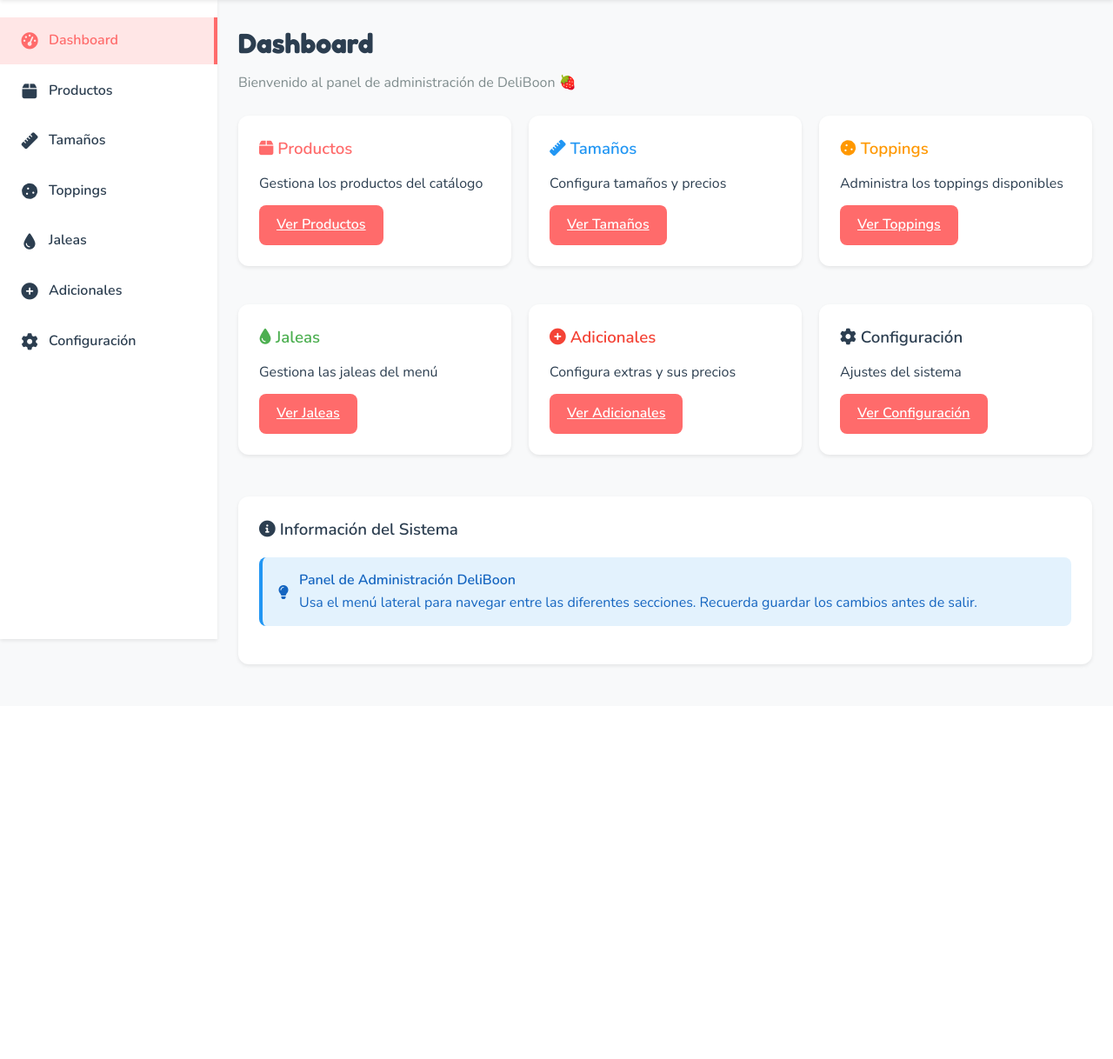
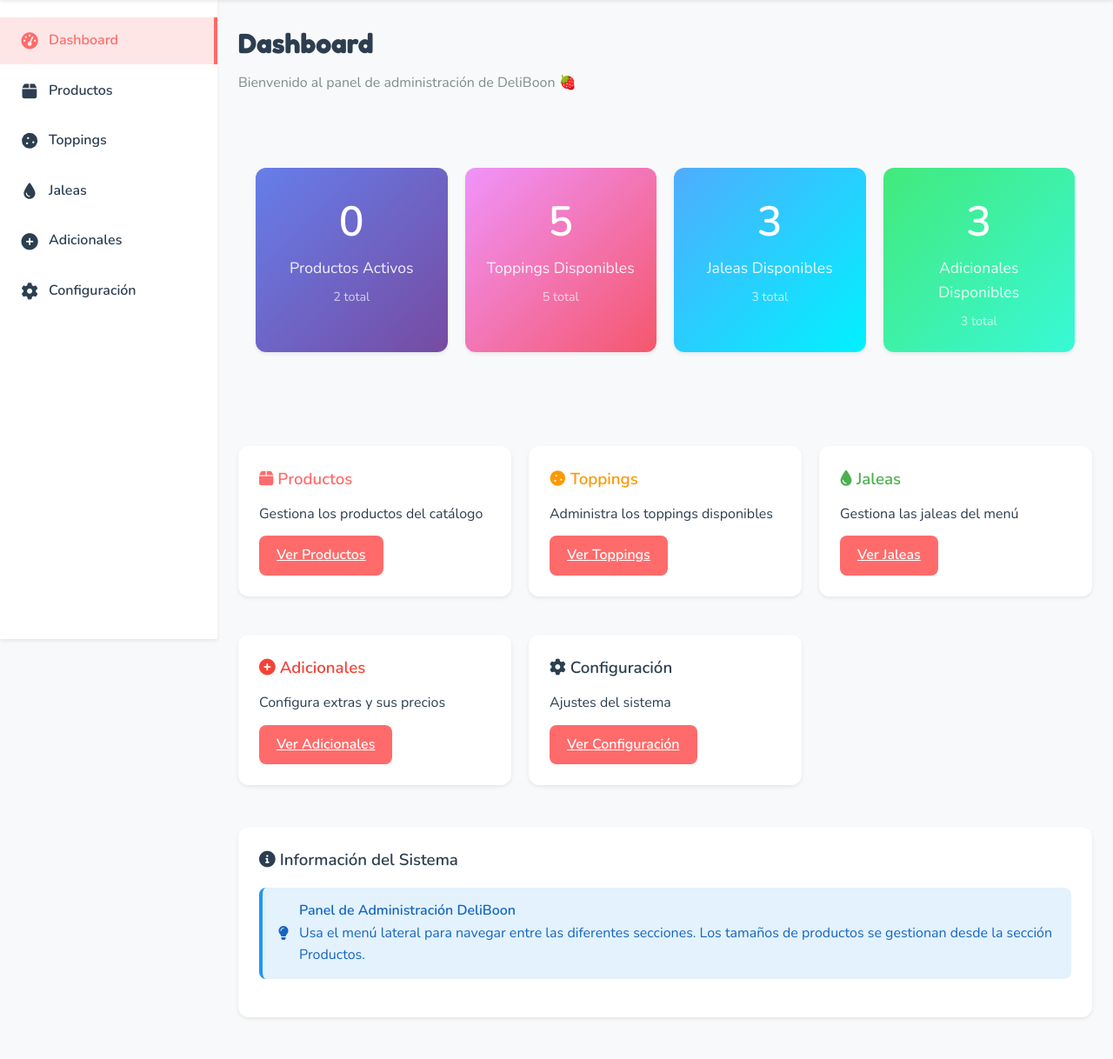
Before and after one commit to RagnarTB/FresasCrema, a Spring Boot app: page /admin/index.html in a window 1280 px wide. Shown: the part 65-1283 px from the top of the page at 87% size. Before the commit the page ends 832 px from the top, so only its background shows below. Run offline with Spring Boot 4, Linux system fonts and the light colour scheme; data comes from the database, SQL or seed files in the repository; some of the project's set-up classes (security, data sources, template engines, error pages and the like) are left out, and stand-ins take their place.

Commit message:
Feat: Mejoras completas del panel de administración
MEJORAS DE NAVEGACIÓN:
- Arreglar navegación del sidebar para que funcione correctamente
- Sincronizar clase 'active' del sidebar con el hash actual
- Eliminar sección "Tamaños" del menú (se gestiona desde Productos)

MEJORAS DEL DASHBOARD:
- Agregar estadísticas en tiempo real con tarjetas visuales
- Mostrar productos, toppings, jaleas y adicionales activos vs totales
- Mejorar UI con gradientes de colores

CAMBIO DE LÓGICA DE ELIMINACIÓN:
- Reemplazar botones "Eliminar" por "Activar/Desactivar"
- Implementar toggleDisponibleProducto para productos
- Implementar toggleDisponibleTopping para toppings
- Implementar toggleDisponibleJalea para jaleas
- Implementar toggleDisponibleAdicional para adicionales
- Mantener histórico de datos en lugar de eliminarlos

LIMPIEZA DE CÓDIGO:
- Eliminar función renderTamanios obsoleta
- Actualizar exportaciones globales window.*
- Remover referencias a funciones de eliminar

Los productos desactivados no aparecerán en el catálogo público
pero se mantienen en la base de datos para históricos.

```diff
--- a/src/main/resources/static/admin/admin.js
+++ b/src/main/resources/static/admin/admin.js
@@ -86,7 +86,7 @@ function setupEventListeners() {
     const sidebarLinks = document.querySelectorAll('.sidebar-link');
     sidebarLinks.forEach(link => {
         link.addEventListener('click', (e) => {
-            e.preventDefault();
+            // No preventDefault - dejar que el navegador maneje el hash
 
             // Remover clase active de todos
             sidebarLinks.forEach(l => l.classList.remove('active'));
@@ -117,11 +117,21 @@ function router() {
 
     console.log('Navegando a:', hash);
 
+    // Actualizar clase active en el sidebar
+    const sidebarLinks = document.querySelectorAll('.sidebar-link');
+    sidebarLinks.forEach(link => {
+        const linkHash = link.getAttribute('href').slice(1);
+        if (linkHash === hash) {
+            link.classList.add('active');
+        } else {
+            link.classList.remove('active');
+        }
+    });
+
     // Mapear rutas a funciones de renderizado
     const routes = {
         'dashboard': renderDashboard,
         'productos': renderProductos,
-        'tamanios': renderTamanios,
         'toppings': renderToppings,
         'jaleas': renderJaleas,
         'adicionales': renderAdicionales,
@@ -139,7 +149,7 @@ function router() {
 /**
  * Renderiza el Dashboard
  */
-function renderDashboard() {
+async function renderDashboard() {
     const content = document.getElementById('content');
     content.innerHTML = `
         <div class="page-header">
@@ -147,7 +157,11 @@ function renderDashboard() {
             <p>Bienvenido al panel de administración de DeliBoon 🍓</p>
         </div>
 
-        <div class="dashboard-grid" style="display: grid; grid-template-columns: repeat(auto-fit, minmax(250px, 1fr)); gap: 20px;">
+        <div id="dashboard-stats" class="loading">
+            <i class="fas fa-spinner fa-spin"></i> Cargando estadísticas...
+        </div>
+
+        <div class="dashboard-grid" style="display: grid; grid-template-columns: repeat(auto-fit, minmax(250px, 1fr)); gap: 20px; margin-top: 24px;">
             <div class="card">
                 <h3 style="color: var(--color-primary); margin-bottom: 12px;">
                     <i class="fas fa-box"></i> Productos
@@ -155,16 +169,6 @@ function renderDashboard() {
                 <p>Gestiona los productos del catálogo</p>
                 <a href="#productos" class="btn btn-primary" style="margin-top: 12px;">
                     Ver Productos
-                </a>
-            </div>
-
-            <div class="card">
-                <h3 style="color: var(--color-info); margin-bottom: 12px;">
-                    <i class="fas fa-ruler"></i> Tamaños
-                </h3>
-                <p>Configura tamaños y precios</p>
-                <a href="#tamanios" class="btn btn-primary" style="margin-top: 12px;">
-                    Ver Tamaños
                 </a>
             </div>
 
@@ -218,11 +222,70 @@ function renderDashboard() {
                 <div>
                     <strong>Panel de Administración DeliBoon</strong><br>
                     Usa el menú lateral para navegar entre las diferentes secciones.
-                    Recuerda guardar los cambios antes de salir.
+                    Los tamaños de productos se gestionan desde la sección Productos.
                 </div>
             </div>
         </div>
     `;
+
+    // Cargar estadísticas
+    await cargarEstadisticasDashboard();
+}
+
+/**
+ * Carga las estadísticas del dashboard
+ */
+async function cargarEstadisticasDashboard() {
+    try {
+        const [productos, toppings, jaleas, adicionales] = await Promise.all([
+            fetch('/api/admin/productos').then(r => r.json()),
+            fetch('/api/admin/toppings').then(r => r.json()),
+            fetch('/api/admin/jaleas').then(r => r.json()),
+            fetch('/api/admin/adicionales').then(r => r.json())
+        ]);
+
+        const statsContainer = document.getElementById('dashboard-stats');
+        const productosActivos = productos.filter(p => p.disponible).length;
+        const toppingsActivos = toppings.filter(t => t.disponible).length;
+        const jaleasActivas = jaleas.filter(j => j.disponible).length;
+        const adicionalesActivos = adicionales.filter(a => a.disponible).length;
+
+        statsContainer.innerHTML = `
+            <div style="display: grid; grid-template-columns: repeat(auto-fit, minmax(200px, 1fr)); gap: 20px;">
+                <div class="card" style="background: linear-gradient(135deg, #667eea 0%, #764ba2 100%); color: white; text-align: center;">
+                    <div style="font-size: 3rem; font-weight: 700;">${productosActivos}</div>
+                    <div style="font-size: 1.1rem; opacity: 0.9;">Productos Activos</div>
+                    <div style="font-size: 0.9rem; opacity: 0.7; margin-top: 8px;">${productos.length} total</div>
+                </div>
+
+                <div class="card" style="background: linear-gradient(135deg, #f093fb 0%, #f5576c 100%); color: white; text-align: center;">
+                    <div style="font-size: 3rem; font-weight: 700;">${toppingsActivos}</div>
+                    <div style="font-size: 1.1rem; opacity: 0.9;">Toppings Disponibles</div>
+                    <div style="font-size: 0.9rem; opacity: 0.7; margin-top: 8px;">${toppings.length} total</div>
+                </div>
+
+                <div class="card" style="background: linear-gradient(135deg, #4facfe 0%, #00f2fe 100%); color: white; text-align: center;">
+                    <div style="font-size: 3rem; font-weight: 700;">${jaleasActivas}</div>
+                    <div style="font-size: 1.1rem; opacity: 0.9;">Jaleas Disponibles</div>
+                    <div style="font-size: 0.9rem; opacity: 0.7; margin-top: 8px;">${jaleas.length} total</div>
+                </div>
+
+                <div class="card" style="background: linear-gradient(135deg, #43e97b 0%, #38f9d7 100%); color: white; text-align: center;">
+                    <div style="font-size: 3rem; font-weight: 700;">${adicionalesActivos}</div>
+                    <div style="font-size: 1.1rem; opacity: 0.9;">Adicionales Disponibles</div>
+                    <div style="font-size: 0.9rem; opacity: 0.7; margin-top: 8px;">${adicionales.length} total</div>
+                </div>
+            </div>
+        `;
+    } catch (error) {
+        console.error('Error al cargar estadísticas:', error);
+        document.getElementById('dashboard-stats').innerHTML = `
+            <div class="alert alert-warning">
+                <i class="fas fa-exclamation-triangle"></i>
+                <span>No se pudieron cargar las estadísticas.</span>
+            </div>
+        `;
+    }
 }
 
 /**
@@ -342,8 +405,11 @@ function mostrarProductos(productos) {
                                 <button class="btn btn-sm btn-secondary" onclick="editarProducto(${producto.id})" title="Editar">
                                     <i class="fas fa-edit"></i>
                                 </button>
-                                <button class="btn btn-sm btn-danger" onclick="eliminarProducto(${producto.id}, '${producto.nombre}')" title="Eliminar">
-                                    <i class="fas fa-trash"></i>
+                                <button class="btn btn-sm ${producto.disponible ? 'btn-warning' : 'btn-success'}"
+                                        onclick="toggleDisponibleProducto(${producto.id}, '${producto.nombre}', ${producto.disponible})"
+                                        title="${producto.disponible ? 'Desactivar' : 'Activar'}">
+                                    <i class="fas fa-${producto.disponible ? 'times' : 'check'}"></i>
+                                    ${producto.disponible ? 'Desactivar' : 'Activar'}
                                 </button>
                             </td>
                         </tr>
@@ -513,27 +579,38 @@ async function guardarProducto(id = null) {
 }
 
 /**
- * Elimina un producto
- */
-async function eliminarProducto(id, nombre) {
-    if (!confirm(`¿Estás seguro de eliminar el producto "${nombre}"?\n\nEsta acción eliminará también todos sus tamaños asociados.`)) {
+ * Activa o desactiva un producto
+ */
+async function toggleDisponibleProducto(id, nombre, disponibleActual) {
+    const accion = disponibleActual ? 'desactivar' : 'activar';
+    if (!confirm(`¿Estás seguro de ${accion} el producto "${nombre}"?\n\nLos clientes ${disponibleActual ? 'NO' : 'SÍ'} podrán verlo en el catálogo.`)) {
         return;
     }
 
     try {
+        // Obtener el producto actual
+        const getResponse = await fetch(`/api/admin/productos/${id}`);
+        if (!getResponse.ok) throw new Error('Error al obtener el producto');
+
+        const producto = await getResponse.json();
+        producto.disponible = !disponibleActual;
+
+        // Actualizar el producto
         const response = await fetch(`/api/admin/productos/${id}`, {
-            method: 'DELETE'
+            method: 'PUT',
+            headers: { 'Content-Type': 'application/json' },
+            body: JSON.stringify(producto)
         });
 
         if (!response.ok) {
-            throw new Error('Error al eliminar el producto');
-        }
-
-        showAlert('Producto eliminado exitosamente', 'success');
+            throw new Error('Error al actualizar el producto');
+        }
+
+        showAlert(`Producto ${accion}do exitosamente`, 'success');
         await cargarProductos();
     } catch (error) {
         console.error('Error:', error);
-        showAlert('Error al eliminar el producto', 'danger');
+        showAlert(`Error al ${accion} el producto`, 'danger');
     }
 }
 
@@ -629,29 +706,6 @@ async function verTamanios(productoId) {
     }
 }
 
-/**
- * Renderiza la página de Tamaños
- */
-async function renderTamanios() {
-    const content = document.getElementById('content');
-    content.innerHTML = `
-        <div class="page-header">
-            <h1>Tamaños</h1>
-            <p>Gestión de tamaños y precios</p>
-        </div>
-
-        <div class="card">
-            <div class="alert alert-info">
-                <i class="fas fa-info-circle"></i>
-                <div>
-                    <strong>Tip:</strong> Los tamaños se gestionan individualmente desde cada producto.
-                    Ve a <a href="#productos" style="color: var(--color-primary); font-weight: 700;">Productos</a>
-                    y haz clic en el botón de tamaños <i class="fas fa-ruler"></i> para configurarlos.
-                </div>
-            </div>
-        </div>
-    `;
-}
 
 /**
  * Crea un nuevo tamaño para un producto específico
@@ -920,8 +974,11 @@ async function cargarToppings() {
                                     <button class="btn btn-sm btn-secondary" onclick="editarTopping(${topping.id})" title="Editar">
                                         <i class="fas fa-edit"></i>
                                     </button>
-                                    <button class="btn btn-sm btn-danger" onclick="eliminarTopping(${topping.id}, '${topping.nombre}')" title="Eliminar">
-                                        <i class="fas fa-trash"></i>
+                                    <button class="btn btn-sm ${topping.disponible ? 'btn-warning' : 'btn-success'}"
+                                            onclick="toggleDisponibleTopping(${topping.id}, '${topping.nombre}', ${topping.disponible})"
+                                            title="${topping.disponible ? 'Desactivar' : 'Activar'}">
+                                        <i class="fas fa-${topping.disponible ? 'times' : 'check'}"></i>
+                                        ${topping.disponible ? 'Desactivar' : 'Activar'}
                                     </button>
                                 </td>
                             </tr>
@@ -1041,25 +1098,34 @@ async function guardarTopping(id = null) {
     }
 }
 
-async function eliminarTopping(id, nombre) {
-    if (!confirm(`¿Estás seguro de eliminar el topping "${nombre}"?`)) {
+async function toggleDisponibleTopping(id, nombre, disponibleActual) {
+    const accion = disponibleActual ? 'desactivar' : 'activar';
+    if (!confirm(`¿Estás seguro de ${accion} el topping "${nombre}"?`)) {
         return;
     }
 
     try {
+        const getResponse = await fetch(`/api/admin/toppings/${id}`);
+        if (!getResponse.ok) throw new Error('Error al obtener el topping');
+
+        const topping = await getResponse.json();
+        topping.disponible = !disponibleActual;
+
         const response = await fetch(`/api/admin/toppings/${id}`, {
-            method: 'DELETE'
+            method: 'PUT',
+            headers: { 'Content-Type': 'application/json' },
+            body: JSON.stringify(topping)
         });
 
         if (!response.ok) {
-            throw new Error('Error al eliminar el topping');
-        }
-
-        showAlert('Topping eliminado exitosamente', 'success');
+            throw new Error('Error al actualizar el topping');
+        }
+
+        showAlert(`Topping ${accion}do exitosamente`, 'success');
         await cargarToppings();
     } catch (error) {
         console.error('Error:', error);
-        showAlert('Error al eliminar el topping', 'danger');
+        showAlert(`Error al ${accion} el topping`, 'danger');
     }
 }
 
@@ -1138,8 +1204,11 @@ async function cargarJaleas() {
                                     <button class="btn btn-sm btn-secondary" onclick="editarJalea(${jalea.id})" title="Editar">
                                         <i class="fas fa-edit"></i>
                                     </button>
-                                    <button class="btn btn-sm btn-danger" onclick="eliminarJalea(${jalea.id}, '${jalea.nombre}')" title="Eliminar">
-                                        <i class="fas fa-trash"></i>
+                                    <button class="btn btn-sm ${jalea.disponible ? 'btn-warning' : 'btn-success'}"
+                                            onclick="toggleDisponibleJalea(${jalea.id}, '${jalea.nombre}', ${jalea.disponible})"
+                                            title="${jalea.disponible ? 'Desactivar' : 'Activar'}">
+                                        <i class="fas fa-${jalea.disponible ? 'times' : 'check'}"></i>
+                                        ${jalea.disponible ? 'Desactivar' : 'Activar'}
                                     </button>
                                 </td>
                             </tr>
@@ -1259,25 +1328,34 @@ async function guardarJalea(id = null) {
     }
 }
 
-async function eliminarJalea(id, nombre) {
-    if (!confirm(`¿Estás seguro de eliminar la jalea "${nombre}"?`)) {
+async function toggleDisponibleJalea(id, nombre, disponibleActual) {
+    const accion = disponibleActual ? 'desactivar' : 'activar';
+    if (!confirm(`¿Estás seguro de ${accion} la jalea "${nombre}"?`)) {
         return;
     }
 
     try {
+        const getResponse = await fetch(`/api/admin/jaleas/${id}`);
+        if (!getResponse.ok) throw new Error('Error al obtener la jalea');
+
+        const jalea = await getResponse.json();
+        jalea.disponible = !disponibleActual;
+
         const response = await fetch(`/api/admin/jaleas/${id}`, {
-            method: 'DELETE'
+            method: 'PUT',
+            headers: { 'Content-Type': 'application/json' },
+            body: JSON.stringify(jalea)
         });
 
         if (!response.ok) {
-            throw new Error('Error al eliminar la jalea');
-        }
-
-        showAlert('Jalea eliminada exitosamente', 'success');
+            throw new Error('Error al actualizar la jalea');
+        }
+
+        showAlert(`Jalea ${accion}da exitosamente`, 'success');
         await cargarJaleas();
     } catch (error) {
         console.error('Error:', error);
-        showAlert('Error al eliminar la jalea', 'danger');
+        showAlert(`Error al ${accion} la jalea`, 'danger');
     }
 }
 
@@ -1358,8 +1436,11 @@ async function cargarAdicionales() {
                                     <button class="btn btn-sm btn-secondary" onclick="editarAdicional(${adicional.id})" title="Editar">
                                         <i class="fas fa-edit"></i>
                                     </button>
-                                    <button class="btn btn-sm btn-danger" onclick="eliminarAdicional(${adicional.id}, '${adicional.nombre}')" title="Eliminar">
-                                        <i class="fas fa-trash"></i>
+                                    <button class="btn btn-sm ${adicional.disponible ? 'btn-warning' : 'btn-success'}"
+                                            onclick="toggleDisponibleAdicional(${adicional.id}, '${adicional.nombre}', ${adicional.disponible})"
+                                            title="${adicional.disponible ? 'Desactivar' : 'Activar'}">
+                                        <i class="fas fa-${adicional.disponible ? 'times' : 'check'}"></i>
+                                        ${adicional.disponible ? 'Desactivar' : 'Activar'}
                                     </button>
                                 </td>
                             </tr>
@@ -1490,25 +1571,34 @@ async function guardarAdicional(id = null) {
     }
 }
 
-async function eliminarAdicional(id, nombre) {
-    if (!confirm(`¿Estás seguro de eliminar el adicional "${nombre}"?`)) {
+async function toggleDisponibleAdicional(id, nombre, disponibleActual) {
+    const accion = disponibleActual ? 'desactivar' : 'activar';
+    if (!confirm(`¿Estás seguro de ${accion} el adicional "${nombre}"?`)) {
         return;
     }
 
     try {
+        const getResponse = await fetch(`/api/admin/adicionales/${id}`);
+        if (!getResponse.ok) throw new Error('Error al obtener el adicional');
+
+        const adicional = await getResponse.json();
+        adicional.disponible = !disponibleActual;
+
         const response = await fetch(`/api/admin/adicionales/${id}`, {
-            method: 'DELETE'
+            method: 'PUT',
+            headers: { 'Content-Type': 'application/json' },
+            body: JSON.stringify(adicional)
         });
 
         if (!response.ok) {
-            throw new Error('Error al eliminar el adicional');
-        }
-
-        showAlert('Adicional eliminado exitosamente', 'success');
+            throw new Error('Error al actualizar el adicional');
+        }
+
+        showAlert(`Adicional ${accion}do exitosamente`, 'success');
         await cargarAdicionales();
     } catch (error) {
         console.error('Error:', error);
-        showAlert('Error al eliminar el adicional', 'danger');
+        showAlert(`Error al ${accion} el adicional`, 'danger');
     }
 }
 
@@ -1740,7 +1830,7 @@ window.showAlert = showAlert;
 // Productos
 window.nuevoProducto = nuevoProducto;
 window.editarProducto = editarProducto;
-window.eliminarProducto = eliminarProducto;
+window.toggleDisponibleProducto = toggleDisponibleProducto;
 window.verTamanios = verTamanios;
 
 // Tamaños
@@ -1751,14 +1841,14 @@ window.eliminarTamanio = eliminarTamanio;
 // Toppings
 window.nuevoTopping = nuevoTopping;
 window.editarTopping = editarTopping;
-window.eliminarTopping = eliminarTopping;
+window.toggleDisponibleTopping = toggleDisponibleTopping;
 
 // Jaleas
 window.nuevaJalea = nuevaJalea;
 window.editarJalea = editarJalea;
-window.eliminarJalea = eliminarJalea;
+window.toggleDisponibleJalea = toggleDisponibleJalea;
 
 // Adicionales
 window.nuevoAdicional = nuevoAdicional;
 window.editarAdicional = editarAdicional;
-window.eliminarAdicional = eliminarAdicional;
+window.toggleDisponibleAdicional = toggleDisponibleAdicional;
--- a/src/main/resources/static/admin/index.html
+++ b/src/main/resources/static/admin/index.html
@@ -46,12 +46,6 @@
                     <a href="#productos" class="sidebar-link">
                         <i class="fas fa-box"></i>
                         <span>Productos</span>
-                    </a>
-                </li>
-                <li>
-                    <a href="#tamanios" class="sidebar-link">
-                        <i class="fas fa-ruler"></i>
-                        <span>Tamaños</span>
                     </a>
                 </li>
                 <li>
```
